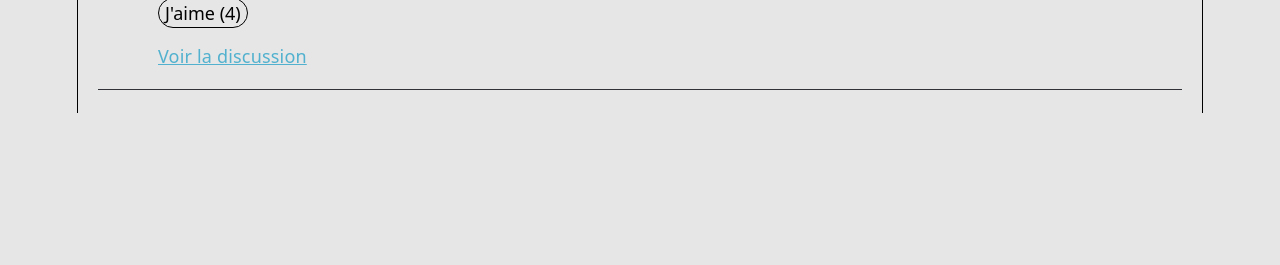
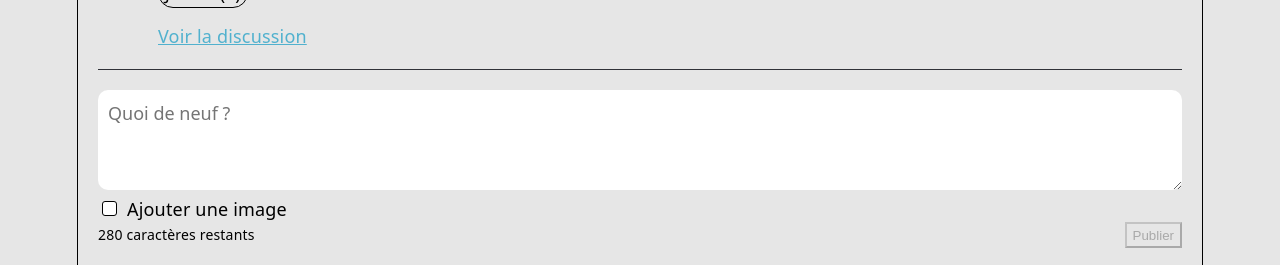
Before and after one commit to mwaelle/xyz, a React (Vite) app: page /tweets/28f4a6b9-7c31-45de-b852-0a9f6c3d1e74/ in a window 1280 px wide. Shown: the part 687-952 px from the top of the page. Before the commit the page ends 800 px from the top, so only its background shows below. Built offline with nearby package versions, Linux system fonts and the light colour scheme.

Commit message:
Parcours A étape bonus OK

```diff
--- a/src/App.css
+++ b/src/App.css
@@ -195,7 +195,7 @@
 
 .header { /* concerne l'en-tête */
   display: flex;
-  margin-bottom: 50px;
+  margin-bottom: 30px;
   margin-top: 10px;
 }
 
@@ -330,6 +330,8 @@
 
 .no-response { /* concerne les éléments indiquant qu'il n'y a pas de réponse */
   margin-top: 15px;
+  color: #ff4370;
+  margin-bottom: 15px;
 }
 
 
@@ -342,6 +344,7 @@
   background-color: white;
   color: #000000;
   font: inherit;
+  margin-top: 20px;
   padding-left: 10px;
   padding-top: 10px;
 }
--- a/src/App.tsx
+++ b/src/App.tsx
@@ -38,7 +38,22 @@ function App() { //contenu de la page
       ))
     }
 
-    const context: TweetsContextValue = { tweets : lesTweets, addTweet : addTweet, toggleLike : toggleLike };
+    function addReply(parentId : string, content : string, img? : TweetImage) : void { //ajoute un tweet de réponse dans le tableau
+      const newTweet : Tweet = {
+        id : crypto.randomUUID(),
+        authorName : "Vous",
+        authorHandle : "vous",
+        content : content,
+        image : img,
+        createdAt : new Date().toISOString(),
+        parentId : parentId,
+        likes : 0,
+        likedByMe : false
+      }
+      setTweets((lesTweets) => [newTweet, ...lesTweets])
+    }
+
+    const context: TweetsContextValue = { tweets : lesTweets, addTweet : addTweet, toggleLike : toggleLike, addReply : addReply };
 
 
     return (
--- a/src/contexts/TweetsContext.ts
+++ b/src/contexts/TweetsContext.ts
@@ -6,6 +6,7 @@ export type TweetsContextValue = {
     tweets: Array<Tweet>
     addTweet: (content : string, img? : TweetImage) => void
     toggleLike: (id : string) => void
+    addReply: (parentId: string, content: string, img? : TweetImage) => void
 }
 
 export const TweetsContext = createContext<TweetsContextValue | undefined> ( //permet de faire remonter un état partagé
--- a/src/pages/TweetDetailsPage.tsx
+++ b/src/pages/TweetDetailsPage.tsx
@@ -4,13 +4,14 @@ import { useContext } from 'react';
 
 import { TweetPreview } from "../components/TweetPreview"
 import { TweetsList } from "../components/TweetsList"
+import { TweetForm } from "../components/TweetForm";
 import type { Tweet } from "../types/Tweet"
 import { TweetsContext } from '../contexts/TweetsContext';
 import { useDocumentTitle } from "../hooks/useDocumentTitle";
 
 
 export function TweetDetailsPage() { //page de détail d'un tweet
-    const { tweets, toggleLike } = useContext(TweetsContext)!;
+    const { tweets, toggleLike, addReply } = useContext(TweetsContext)!;
     const { id } = useParams<{id : string}>() //récupère l'id en paramètre de l'URL
     const tweet = tweets.find((tweet) => tweet.id === id) //récupère le tweet de la page grâce à son id
     const tweetsResponse = tweets.filter((tweet) => tweet.parentId === id) //récupère les tweets de réponse
@@ -60,6 +61,8 @@ export function TweetDetailsPage() { //page de détail d'un tweet
             {tweetsResponse.length === 0 && ( //affiche le fait qu'il n'y ai pas de réponse
                 <p className="no-response">Aucune réponse pour le moment.</p>
             )}
+
+            <TweetForm onSubmit={(content, img) => addReply(tweet.id, content, img)}/>
         </>
     )
 }
```
Also changed, not shown: 1 other file (tests, documents, lock files or other folders).
